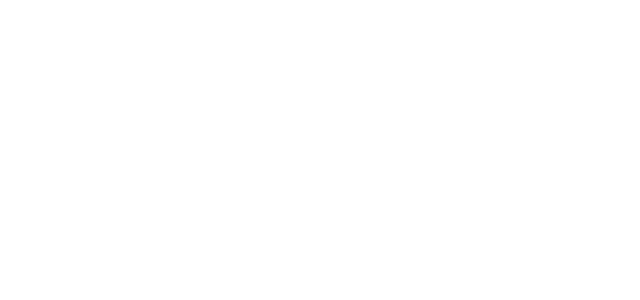
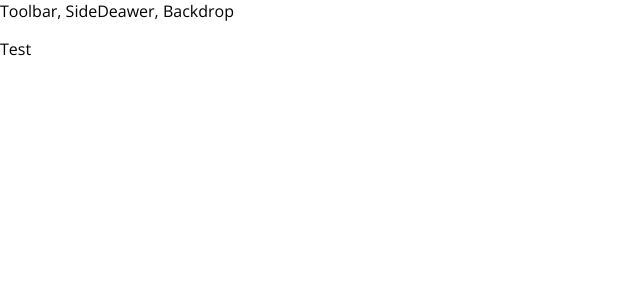
Before and after one commit to scotpfleghaar/Simple-Burger-Builder, a React app in the folder simple-burger-builder/: page / in a window 1280 px wide. Shown: the top 300 px of the page, without its empty margins (0-640 px from the left). Built offline with nearby package versions, Linux system fonts and the light colour scheme.

Commit message:
Creating the Layout, Adding the Aux compoents, and Adding the Font

```diff
--- a/simple-burger-builder/src/App.js
+++ b/simple-burger-builder/src/App.js
@@ -1,10 +1,12 @@
 import React, { Component } from 'react';
-
+import Layout from './components/Layout/Layout'
 class App extends Component {
   render() {
     return (
-      <div className="App">
-
+      <div>
+        <Layout>
+          <p>Test</p>
+        </Layout>
       </div>
     );
   }
--- /dev/null
+++ b/simple-burger-builder/src/components/Layout/Layout.js
@@ -0,0 +1,15 @@
+import React from 'react';
+import Aux from '../../hoc/Aux'
+
+const layout = (props) => (
+    <Aux>
+        <div>
+            Toolbar, SideDeawer, Backdrop
+        </div>
+        <main>
+            { props.children }
+        </main>
+    </Aux>
+);
+
+export default layout;
--- /dev/null
+++ b/simple-burger-builder/src/hoc/Aux.js
@@ -0,0 +1,3 @@
+const aux = (props) => props.children;
+
+export default aux;
--- a/simple-burger-builder/src/index.css
+++ b/simple-burger-builder/src/index.css
@@ -1,5 +1,5 @@
 body {
   margin: 0;
   padding: 0;
-  font-family: sans-serif;
+  font-family: "Open Sans", sans-serif;
 }
```
